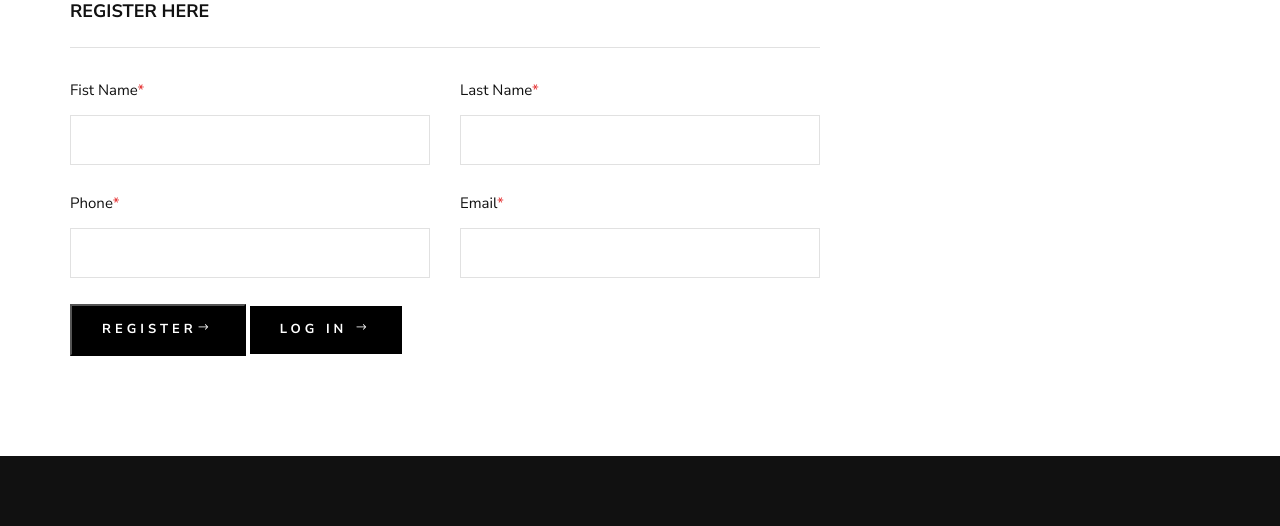
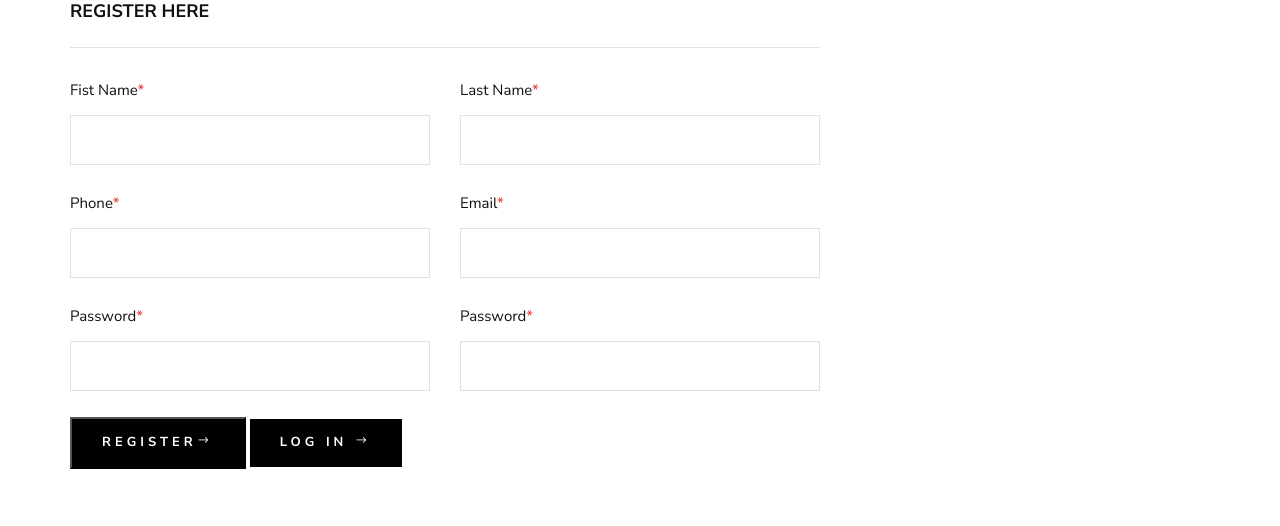
Before and after one commit to Escaper30/Capstone-Travel-, a PHP site: page /register_admin.php in a window 1280 px wide. Shown: the part 380-906 px from the top of the page. Run offline with PHP 8.4, Linux system fonts and the light colour scheme; some libraries are stand-ins or nearby versions.

Commit message:
Add files via upload

```diff
--- /dev/null
+++ b/admin_db_conn.php
@@ -0,0 +1,77 @@
+<?php
+session_start();
+
+class Connection{
+  public $host = "localhost";
+  public $user = "root";
+  public $password = "";
+  public $db_name = "voyager";
+  public $conn;
+  private $dbc;
+
+
+  public function __construct(){
+    $this->conn = mysqli_connect($this->host, $this->user, $this->password, $this->db_name);
+  }
+
+
+}
+
+
+
+class AdminRegister extends Connection{
+  public function adminregistration($ad_fname, $ad_lname, $ad_phone, $ad_email, $ad_password, $ad_confirm){
+    $ad_duplicate = mysqli_query($this->conn, "SELECT * FROM admin WHERE ad_fname = '$ad_fname' OR ad_email = '$ad_email'");
+    if(mysqli_num_rows($ad_duplicate) > 0){
+      return 10;
+      // Username or email is already taken
+    }
+    else{
+      if($ad_password == $ad_confirm){
+        $ad_query = "INSERT INTO admin VALUES('', '$ad_fname', '$ad_lname', '$ad_phone', '$ad_email', '$ad_password', '$ad_confirm')";
+        mysqli_query($this->conn, $ad_query);
+        return 1;
+        // Registration successful
+      }
+      else{
+        return 100;
+        // Password does not match
+      }
+    }
+  }
+}
+
+class AdminLogin extends Connection{
+  public $ad_id;
+  public function adminlogin($ad_email, $ad_password){
+    $result = mysqli_query($this->conn, "SELECT * FROM admin WHERE ad_fname = '$ad_fname' OR ad_email = '$ad_email'");
+    $row = mysqli_fetch_assoc($result);
+
+    if(mysqli_num_rows($result) > 0){
+      if($ad_password == $row["ad_password"]){
+        $this->ad_id = $row["ad_id"];
+        return 1;
+        // Login successful
+      }
+      else{
+        return 10;
+        // Wrong password
+      }
+    }
+    else{
+      return 100;
+      // User not registered
+    }
+  }
+
+  public function idAdmin(){
+    return $this->ad_id;
+  }
+}
+
+class AdminSelect extends Connection{
+  public function selectUserById($ad_id){
+    $result = mysqli_query($this->conn, "SELECT * FROM admin WHERE ad_id = $ad_id");
+    return mysqli_fetch_assoc($result);
+  }
+}
--- a/register_admin.php
+++ b/register_admin.php
@@ -1,3 +1,30 @@
+<?php
+require 'admin_db_conn.php';
+
+if(!empty($_SESSION["ad_id"])){
+  header("Location: register_admin.php");
+}
+
+$register = new AdminRegister();
+
+if(isset($_POST["ad_submit"])){
+  $result = $register->adminregistration($_POST["ad_fname"], $_POST["ad_lname"],  $_POST["ad_phone"], $_POST["ad_email"], $_POST["ad_password"],$_POST["ad_confirm"]);
+
+  if($result == 1){
+    echo
+    "<script> alert('Admin Registration Successful'); </script>";
+  }
+  else if($result == 10){
+    echo
+    "<script> alert('Username or Email Is Already Taken'); </script>";
+  }
+  else if($result == 100){
+    echo
+    "<script> alert('Password Doesn't Match'); </script>";
+  }
+}
+?>
+
 <!DOCTYPE html>
 <html lang="zxx">
 
@@ -89,7 +116,7 @@
     <section class="checkout spad">
         <div class="container">
             <div class="checkout__form">
-                <form action="#">
+                <form action="" method="post" autocomplete="off">
                     <div class="row">
                         <div class="col-lg-8 col-md-6">
                             <!-- <h6 class="coupon__code"><span class="icon_tag_alt"></span> Have a coupon? <a href="#">Click
@@ -99,13 +126,13 @@
                                 <div class="col-lg-6">
                                     <div class="checkout__input">
                                         <p>Fist Name<span>*</span></p>
-                                        <input type="text" pattern="[A-Za-z]{1,32}" required>
+                                        <input type="text" pattern="[A-Za-z]{1,32}" name="ad_fname" required>
                                     </div>
                                 </div>
                                 <div class="col-lg-6">
                                     <div class="checkout__input">
                                         <p>Last Name<span>*</span></p>
-                                        <input type="text" pattern="[A-Za-z]{1,32}" required>
+                                        <input type="text" pattern="[A-Za-z]{1,32}" name="ad_lname" required>
                                     </div>
                                 </div>
                             </div>
@@ -134,13 +161,25 @@
                                 <div class="col-lg-6">
                                     <div class="checkout__input">
                                         <p>Phone<span>*</span></p>
-                                        <input type="text" pattern="[0-9]{10}" required>
+                                        <input type="text" pattern="[0-9]{10}" name="ad_phone" required>
                                     </div>
                                 </div>
                                 <div class="col-lg-6">
                                     <div class="checkout__input">
                                         <p>Email<span>*</span></p>
-                                        <input type="email" required>
+                                        <input type="email" name="ad_email" required>
+                                    </div>
+                                </div>
+                                <div class="col-lg-6">
+                                    <div class="checkout__input">
+                                        <p>Password<span>*</span></p>
+                                        <input type="password" name="ad_password" required>
+                                    </div>
+                                </div>
+                                <div class="col-lg-6">
+                                    <div class="checkout__input">
+                                        <p>Password<span>*</span></p>
+                                        <input type="confirm password" name="ad_confirm" required>
                                     </div>
                                 </div>
                             </div>
@@ -211,7 +250,7 @@
                             </div> -->
                         </div>
                     </div>
-                    <button type="submit" class="primary-btn">Register<span class="arrow_right"></span></button>
+                    <button type="submit" name="ad_submit" class="primary-btn">Register<span class="arrow_right"></span></button>
                     <a href="#" class="primary-btn">Log In <span class="arrow_right"></span></a>
                 </form>
             </div>
```
